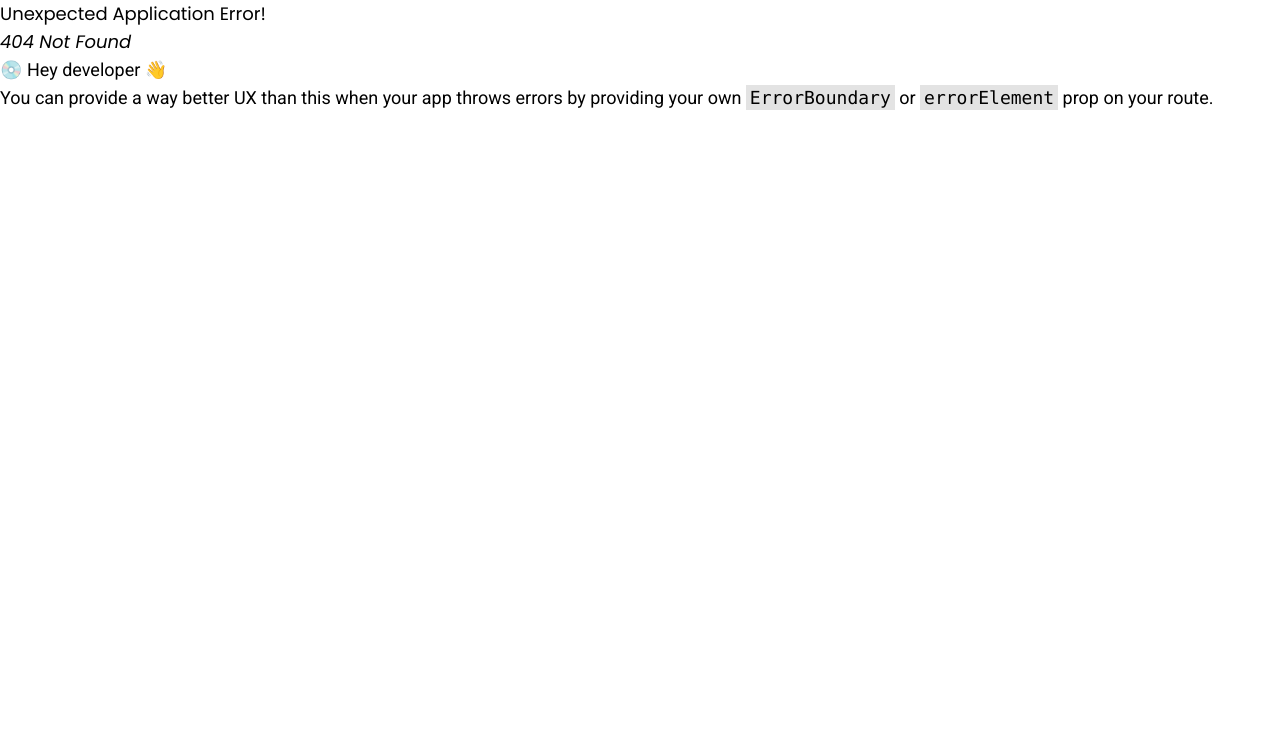
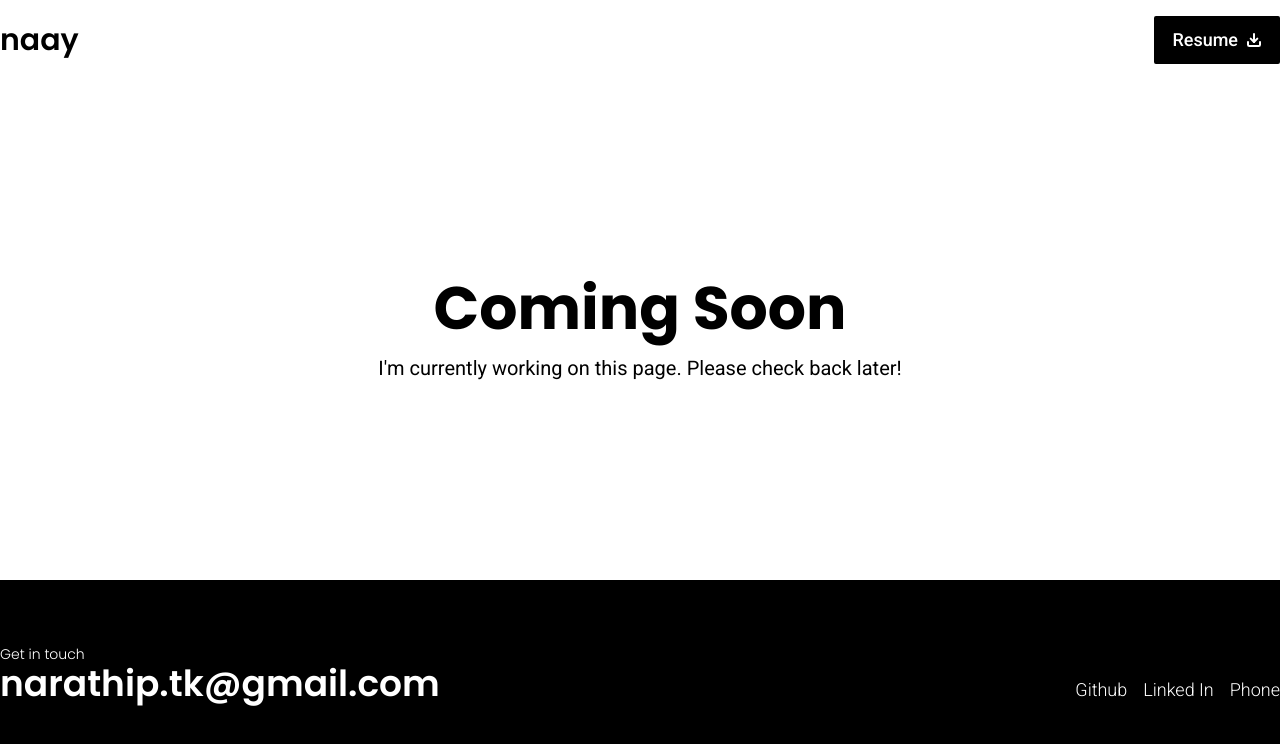
Before and after one commit to Narathip99/naay-portfolio, a React (Vite) app: page /all-projects in a window 1280 px wide. Before the commit this address had no page. Shown: the top 744 px of the page. Built offline with nearby package versions, Linux system fonts and the light colour scheme.

Commit message:
add new all-projects page and back to top btn

```diff
--- a/src/App.tsx
+++ b/src/App.tsx
@@ -1,6 +1,7 @@
 import Header from "./components/layout/Header";
 import { Outlet } from "react-router-dom";
 import Footer from "./components/layout/Footer";
+import BackToTop from "./components/ui/ฺBackToTop";
 
 const App = () => {
   return (
@@ -8,6 +9,7 @@ const App = () => {
       <Header />
       <Outlet />
       <Footer />
+      <BackToTop />
     </>
   );
 };
--- /dev/null
+++ b/src/components/layout/ComingSoon.tsx
@@ -0,0 +1,16 @@
+import React from "react";
+
+const ComingSoon: React.FC = () => {
+  return (
+    <div className="flex items-center justify-center min-h-[calc(100vh-300px)] bg-white text-black">
+      <div className="text-center">
+        <h1 className="text-6xl font-bold mb-4">Coming Soon</h1>
+        <p className="text-xl">
+          I'm currently working on this page. Please check back later!
+        </p>
+      </div>
+    </div>
+  );
+};
+
+export default ComingSoon;
--- a/src/components/layout/Header.tsx
+++ b/src/components/layout/Header.tsx
@@ -6,26 +6,37 @@ import Button from "../ui/Button";
 
 // icons
 import { Download } from "lucide-react";
+import { Link, useLocation } from "react-router-dom";
 
 const Header: React.FC = () => {
+  const location = useLocation();
+
   return (
     <header>
       <div className="container flex items-center justify-between py-4">
-        <h1 className="text-3xl font-semibold">naay</h1>
+        <Link to="/">
+          <h1 className="text-3xl font-semibold">naay</h1>
+        </Link>
 
-        <nav className="hidden sm:block"></nav>
+        {location.pathname === "/" ? (
+          <nav className="hidden lg:flex lg:gap-8 text-lg">
+            <a href="#experience">Experience</a>
+            <a href="#about-me">About Me</a>
+            <a href="#projects">Projects</a>
+          </nav>
+        ) : null}
 
         <Button
           to="https://drive.google.com/file/d/1IG7Nv0Xq8omybZvsraMiIZROfLCjYmfc/view?usp=sharing"
           target="_blank"
           rel="noopener noreferrer"
-          className="hidden sm:flex sm:gap-2 sm:items-center border-2 border-black box-border hover:bg-transparent hover:text-black hover:border-2 hover:border-black"
+          className="hidden lg:flex sm:gap-2 sm:items-center border-2 border-black box-border hover:bg-transparent hover:text-black hover:border-2 hover:border-black"
         >
           <span className="text-lg font-medium">Resume</span>
           <Download className="w-4 h-4" strokeWidth={3} />
         </Button>
 
-        <div className="sm:hidden">
+        <div className="lg:hidden">
           <HamburgerMenu />
         </div>
       </div>
--- /dev/null
+++ b/src/components/ui/ฺBackToTop.tsx
@@ -0,0 +1,43 @@
+import React, { useState, useEffect } from "react";
+import { ChevronUp } from "lucide-react";
+
+const BackToTop: React.FC = () => {
+  const [isVisible, setIsVisible] = useState(false);
+
+  const toggleVisibility = () => {
+    if (window.scrollY > 300) {
+      setIsVisible(true);
+    } else {
+      setIsVisible(false);
+    }
+  };
+
+  const scrollToTop = () => {
+    window.scrollTo({
+      top: 0,
+      behavior: "smooth",
+    });
+  };
+
+  useEffect(() => {
+    window.addEventListener("scroll", toggleVisibility);
+    return () => {
+      window.removeEventListener("scroll", toggleVisibility);
+    };
+  }, []);
+
+  return (
+    <div className="fixed bottom-6 right-6">
+      {isVisible && (
+        <button
+          onClick={scrollToTop}
+          className="p-3 bg-white text-black rounded-full shadow-xl hover:bg-zinc-100 focus:outline-none"
+        >
+          <ChevronUp />
+        </button>
+      )}
+    </div>
+  );
+};
+
+export default BackToTop;
--- a/src/index.css
+++ b/src/index.css
@@ -1,3 +1,7 @@
+html {
+  scroll-behavior: smooth;
+}
+
 @tailwind base;
 @tailwind components;
 @tailwind utilities;
--- a/src/pages/home/AboutMe.tsx
+++ b/src/pages/home/AboutMe.tsx
@@ -3,7 +3,7 @@ import aboutMe from "../../assets/images/about-me.png";
 
 const AboutMe: React.FC = () => {
   return (
-    <section className="container mx-auto py-16 grid gap-8 grid-cols-1 md:grid-cols-12">
+    <section id="about-me" className="container mx-auto py-16 grid gap-8 grid-cols-1 md:grid-cols-12">
       <figure className="col-span-1 md:col-span-4 flex justify-center">
         <img
           src={aboutMe}
--- a/src/pages/home/Experience.tsx
+++ b/src/pages/home/Experience.tsx
@@ -31,7 +31,7 @@ const experience = [
 
 const Experience: React.FC = () => {
   return (
-    <section className="bg-black text-white py-16">
+    <section id="experience" className="bg-black text-white py-16">
       <div className="container mx-auto px-4">
         <h1 className="text-5xl text-center font-medium mb-12">
           My <span className="font-bold">Experience</span>
--- a/src/pages/home/Project.tsx
+++ b/src/pages/home/Project.tsx
@@ -31,7 +31,7 @@ const projects = [
 
 const Projects: React.FC = () => {
   return (
-    <section className="py-16 bg-black text-white">
+    <section id="projects" className="py-16 bg-black text-white">
       <div className="container mx-auto px-4">
         <h1 className="text-5xl text-center font-medium mb-16">
           My <span className="font-bold">Projects</span>
@@ -67,6 +67,9 @@ const Projects: React.FC = () => {
               </div>
             </div>
           ))}
+          <div className="flex justify-center items-center">
+            <Link to="all-projects" className="text-2xl font-medium border-b-2 pb-1">All Projects</Link>
+          </div>
         </div>
       </div>
     </section>
--- /dev/null
+++ b/src/pages/project/AllProjects.tsx
@@ -0,0 +1,12 @@
+import React from "react";
+import ComingSoon from "../../components/layout/ComingSoon";
+
+const AllProjects: React.FC = () => {
+  return (
+    <>
+      <ComingSoon />
+    </>
+  );
+};
+
+export default AllProjects;
```
Also changed, not shown: src/main.tsx (+6 -1 lines).
